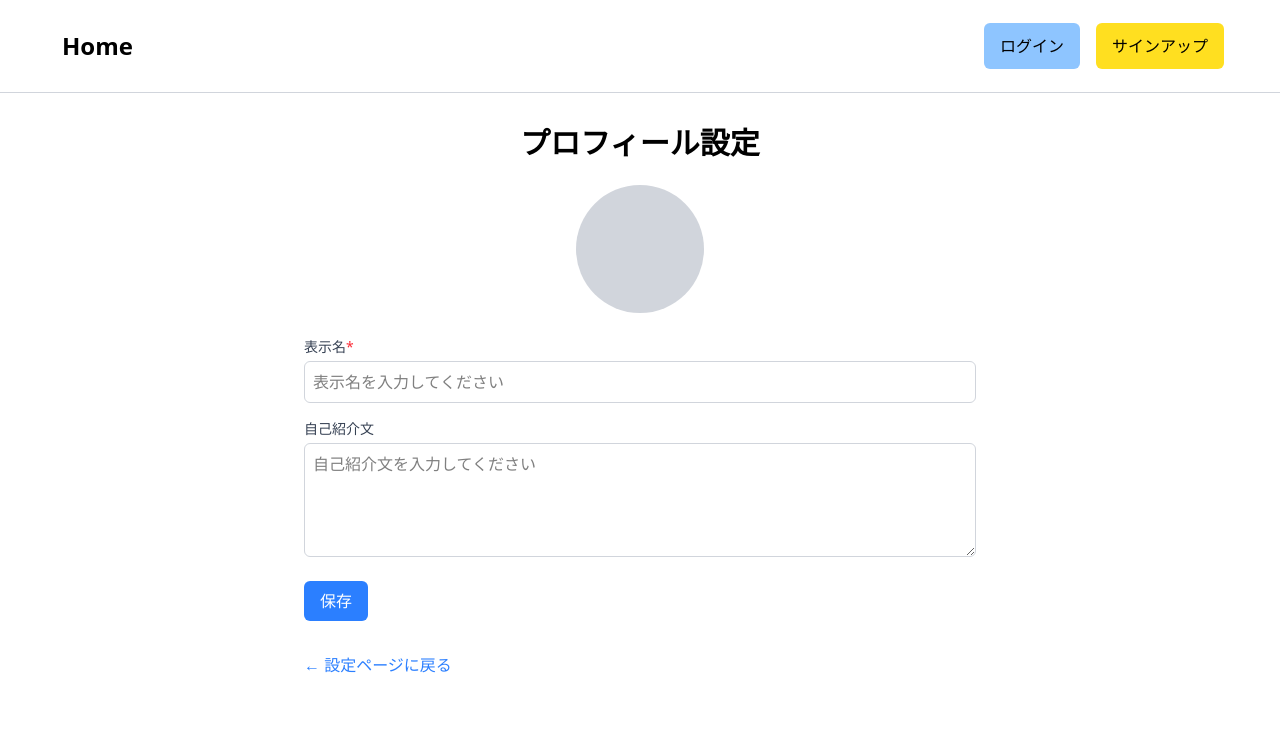
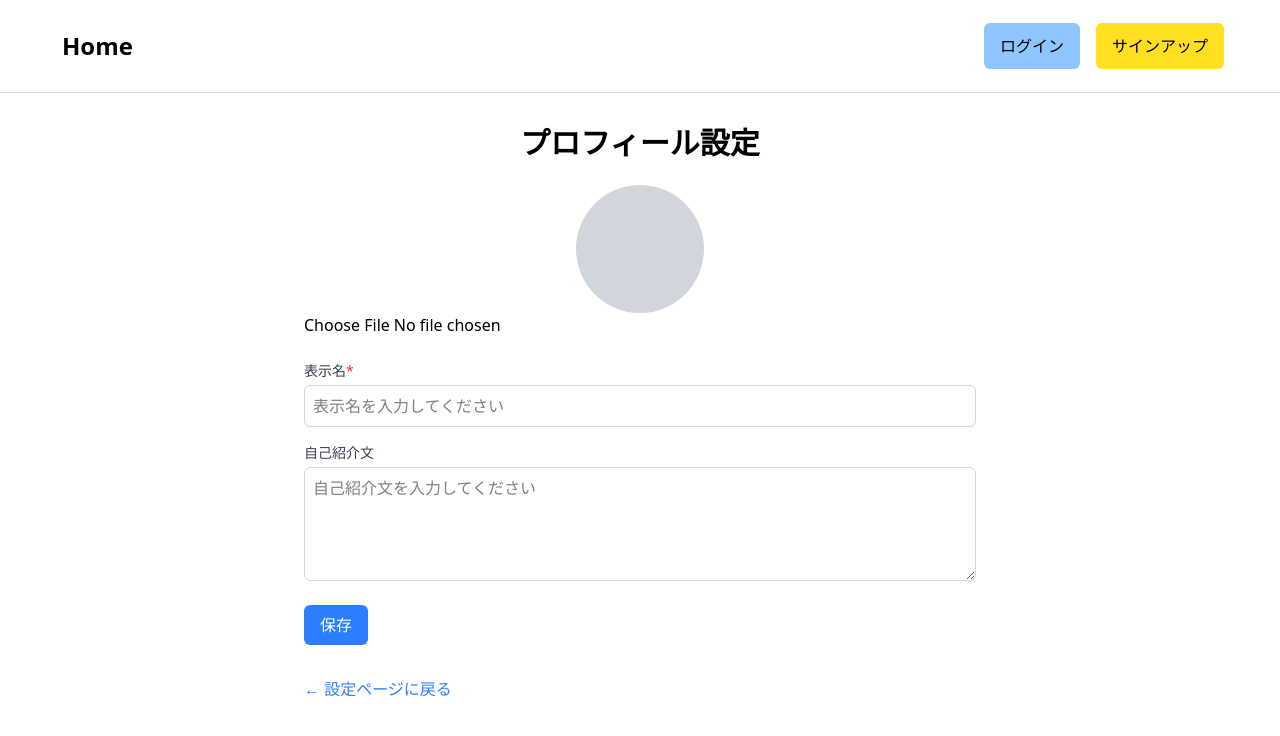
Before and after one commit to la-lala8701/my-blog, a Next.js app: page /dashboard/settings/profile in a window 1280 px wide. Shown: the top 736 px of the page. Built offline with nearby package versions, Linux system fonts and the light colour scheme; no server answers; some icons are missing.

Commit message:
⚗️ mui-icon反映してみる

```diff
--- a/app/dashboard/settings/profile/page.tsx
+++ b/app/dashboard/settings/profile/page.tsx
@@ -3,6 +3,8 @@ import { useAuth } from '@/app/hooks/useAuth';
 import Link from 'next/link';
 import { useCallback } from 'react';
 import { SubmitHandler, useForm } from 'react-hook-form';
+import AccountCircleIcon from '@mui/icons-material/AccountCircle';
+import PersonIcon from '@mui/icons-material/Person';
 
 type ProfileData = {
   display_name: string;
@@ -27,10 +29,11 @@ export default function ProfilePage() {
     <div className="max-w-2xl mx-auto">
       <h1 className="text-3xl font-bold mb-6 text-center">プロフィール設定</h1>
       {/* アイコン画像 */}
-      <div className="w-32 h-32 bg-gray-300 block mx-auto rounded-full"></div>
-      {/* <p className="text-lg text-gray-700">
-        ここでプロフィール情報を編集できます。将来的にはアバターのアップロードやソーシャルリンクの追加などの機能も追加予定です。
-      </p> */}
+      <div className="w-32 h-32 bg-gray-300 block mx-auto rounded-full">
+        <AccountCircleIcon color="disabled" sx={{ fontSize: 128 }}/>
+        {/* <PersonIcon color="disabled" sx={{ fontSize: 128 }} /> */}
+      </div>
+      <input type="file" name="" id="" />
       <form onSubmit={handleSubmit(onSubmit)}>
         <div className="mt-6">
           <label className="block text-sm font-medium text-gray-700">
```
